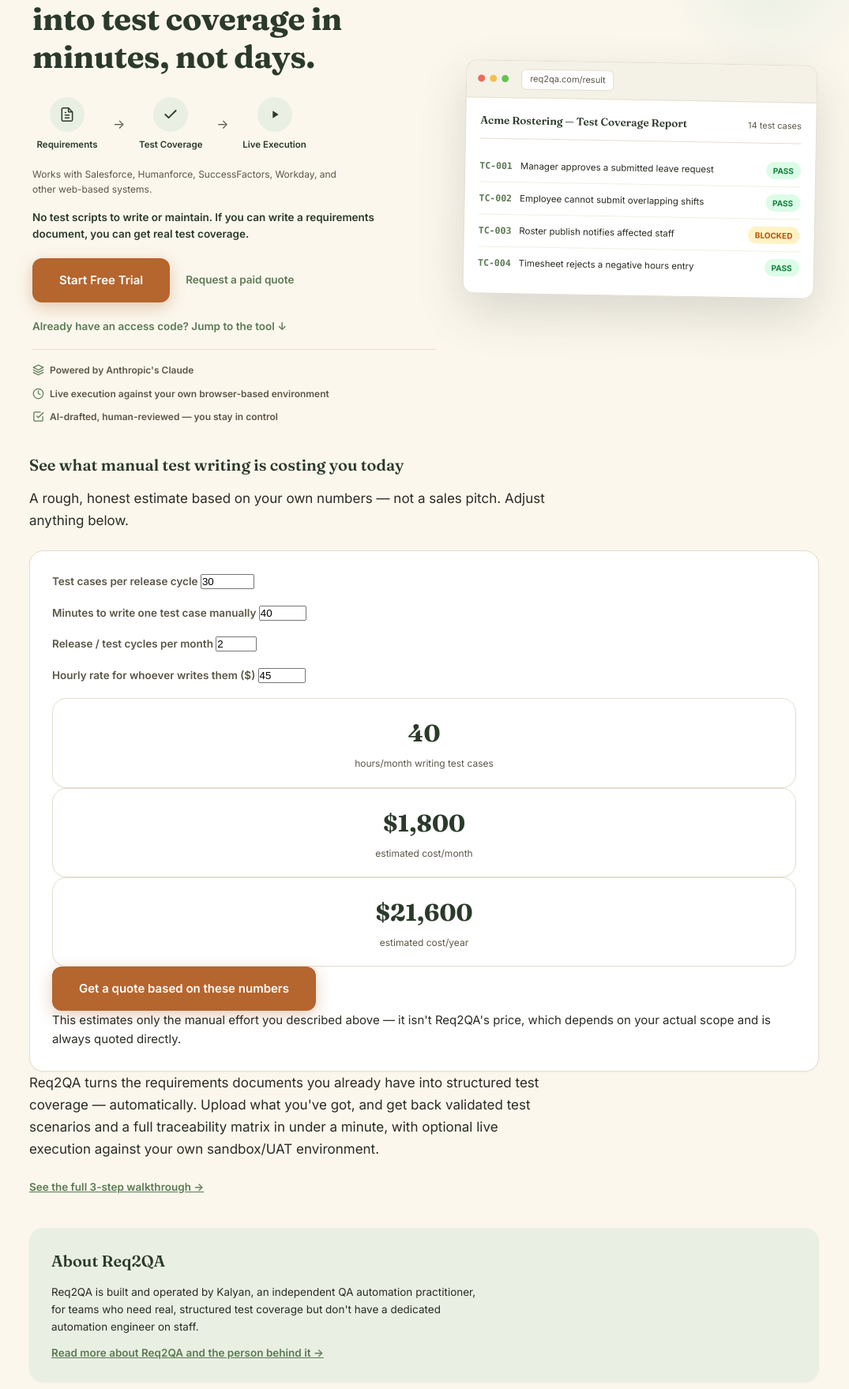
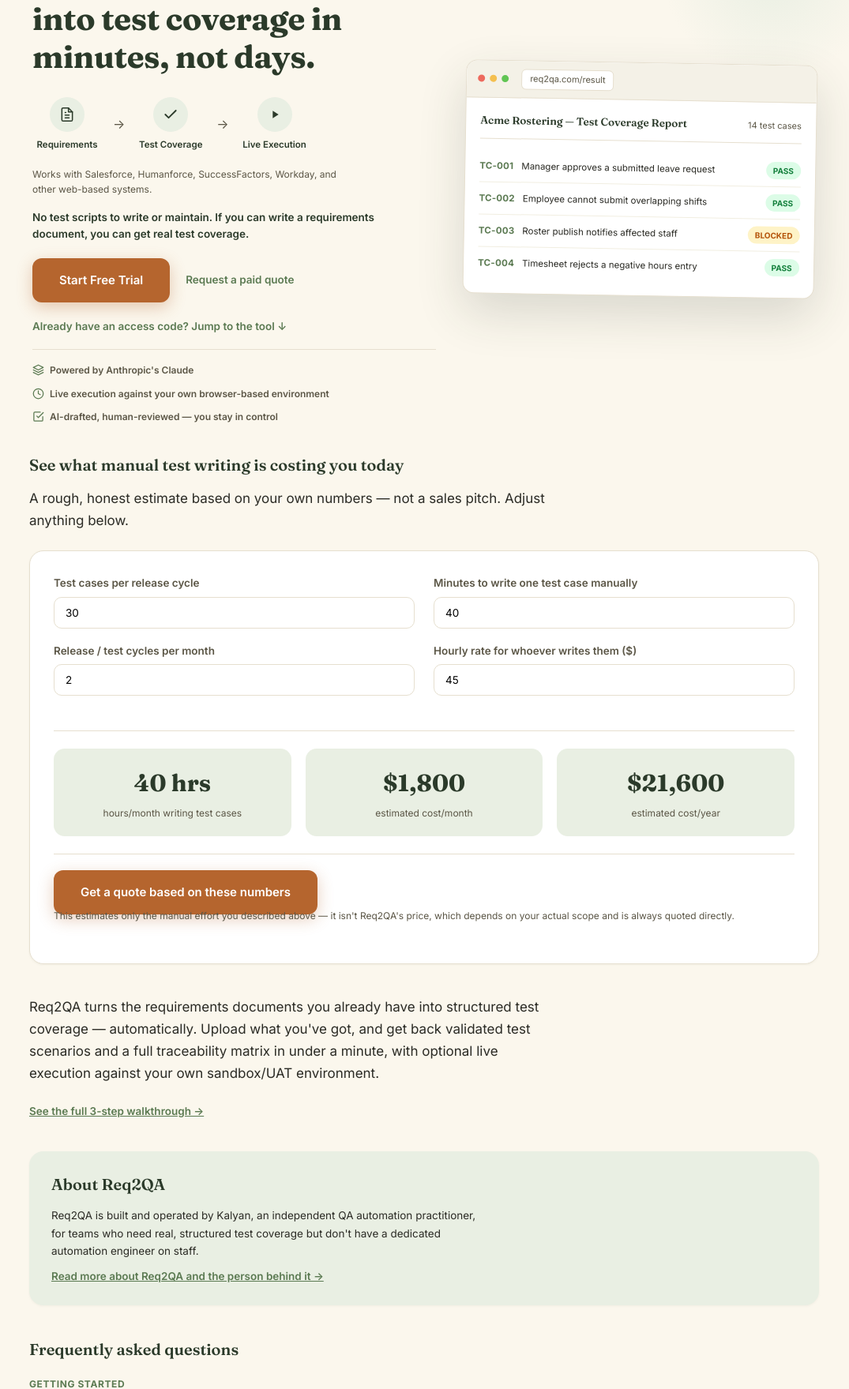
Before and after one commit to knagelli/Smart-QA-Tool, a FastAPI app: page / in a window 1280 px wide. Shown: the part 211-1970 px from the top of the page at 79% size, without its empty margins (103-1178 px from the left). Run offline with FastAPI, Linux system fonts and the light colour scheme.

Commit message:
Add files via upload

```diff
--- /dev/null
+++ b/app/static/roi_calculator.js
@@ -0,0 +1,57 @@
+(function () {
+  var tc = document.getElementById("calc-tc");
+  var min = document.getElementById("calc-min");
+  var cycles = document.getElementById("calc-cycles");
+  var rate = document.getElementById("calc-rate");
+  if (!tc || !min || !cycles || !rate) return; // section not on this page
+
+  var outHours = document.getElementById("calc-out-hours");
+  var outMonth = document.getElementById("calc-out-month");
+  var outYear = document.getElementById("calc-out-year");
+  var cta = document.getElementById("calc-cta");
+
+  function fmtMoney(n) {
+    return "$" + Math.round(n).toLocaleString("en-AU");
+  }
+  function fmtHours(n) {
+    // One decimal only when it's not a whole number, so "40" doesn't show
+    // as "40.0" but "6.5" still shows its half-hour.
+    var rounded = Math.round(n * 10) / 10;
+    return (rounded % 1 === 0 ? rounded.toFixed(0) : rounded.toFixed(1)) + " hrs";
+  }
+
+  function clampPositive(v, fallback) {
+    var n = parseFloat(v);
+    return isFinite(n) && n > 0 ? n : fallback;
+  }
+
+  function recalc() {
+    var tcVal = clampPositive(tc.value, 0);
+    var minVal = clampPositive(min.value, 0);
+    var cyclesVal = clampPositive(cycles.value, 0);
+    var rateVal = clampPositive(rate.value, 0);
+
+    var hoursPerMonth = (tcVal * minVal * cyclesVal) / 60;
+    var costPerMonth = hoursPerMonth * rateVal;
+    var costPerYear = costPerMonth * 12;
+
+    outHours.textContent = fmtHours(hoursPerMonth);
+    outMonth.textContent = fmtMoney(costPerMonth);
+    outYear.textContent = fmtMoney(costPerYear);
+
+    if (cta) {
+      var body = "Company: \nWhat you are testing (platform/app): \n\n" +
+        "For reference, based on the calculator on your site:\n" +
+        "- " + tcVal + " test cases per cycle\n" +
+        "- " + cyclesVal + " cycles/month\n" +
+        "- currently about " + fmtHours(hoursPerMonth) + "/month and " + fmtMoney(costPerMonth) + "/month manually\n";
+      cta.href = "mailto:kalyan@req2qa.com?subject=" + encodeURIComponent("Access request - Req2QA") +
+        "&body=" + encodeURIComponent(body);
+    }
+  }
+
+  [tc, min, cycles, rate].forEach(function (el) {
+    el.addEventListener("input", recalc);
+  });
+  recalc();
+})();
--- a/app/static/style.css
+++ b/app/static/style.css
@@ -43,7 +43,7 @@ body{font-family:'Inter',-apple-system,BlinkMacSystemFont,"Segoe UI",system-ui,s
 .card{background:var(--cream-card);border:1px solid var(--border);border-radius:18px;padding:28px;
   box-shadow:0 1px 3px rgba(43,58,42,.05)}
 .form label{display:block;font-size:13.5px;font-weight:600;color:var(--muted);margin-bottom:18px}
-.form input[type=text],.form input[type=password],.form input[type=file],.form input[type=email]{
+.form input[type=text],.form input[type=password],.form input[type=file],.form input[type=email],.form input[type=number]{
   display:block;width:100%;margin-top:6px;padding:11px 14px;border:1px solid var(--border);
   border-radius:10px;font-size:13.5px;font-family:inherit;background:#fff}
 .form input:focus,.form textarea:focus{outline:2px solid var(--blue);outline-offset:1px}
@@ -237,7 +237,13 @@ button:active,.btn:active{transform:scale(.98)}
 .mock-tc-row{display:flex;align-items:center;gap:10px;padding:9px 0;
   border-bottom:1px solid #F1EEE1;font-size:11.5px}
 .mock-tc-row:last-child{border-bottom:none}
-.mock-tc-id{font-family:monospace;color:var(--blue);font-weight:700;flex:0 0 auto}
+/* Deliberately NOT font-family:monospace here (unlike .step-card-hdr .step-id
+   elsewhere) - in a small polished hero mockup, a browser-default monospace
+   font reads as a jarring third typeface next to Inter/Fraunces, which is
+   exactly the inconsistency this mockup was meant to fix, not add to. Kept
+   in the site's one type system instead, differentiated by weight/color/
+   letter-spacing rather than typeface. */
+.mock-tc-id{font-family:inherit;letter-spacing:.02em;color:var(--blue);font-weight:700;flex:0 0 auto}
 .mock-tc-title{color:var(--text);flex:1 1 auto;white-space:nowrap;overflow:hidden;text-overflow:ellipsis}
 .mock-pill{flex:0 0 auto;font-size:10px;font-weight:700;padding:3px 9px;border-radius:999px}
 .mock-pill-pass{background:#DCFCE7;color:#15803D}
@@ -326,6 +332,23 @@ button:active,.btn:active{transform:scale(.98)}
 .pricing-callout strong{color:var(--navy)}
 .pricing-callout a{color:var(--blue);font-weight:600}
 
+/* Time & cost calculator - deliberately reuses existing shared classes
+   (.card, .form label/input, .card.stat .n/.l) rather than introducing new
+   font sizes/styles, per the standing lesson from the batch-d5 monospace
+   miss. Estimates the COST OF THE STATUS QUO (manual test-case writing)
+   from numbers the visitor enters - never Req2QA's own price - so it stays
+   compatible with the site's quote-only pricing decision while still
+   making a concrete, personal, numeric case. See
+   claude/visual-consistency-type-scale-plan-2026-09-15.md. */
+.calc-band{margin-bottom:40px}
+.calc-card{padding:30px}
+.calc-inputs{display:grid;grid-template-columns:1fr 1fr;gap:0 24px;margin-bottom:26px}
+@media (max-width:560px){.calc-inputs{grid-template-columns:1fr}}
+.calc-results{display:flex;gap:18px;flex-wrap:wrap;padding:22px 0;margin-bottom:20px;
+  border-top:1px solid var(--border);border-bottom:1px solid var(--border)}
+.calc-results .card.stat{flex:1 1 140px;background:var(--sky);border:none;box-shadow:none;border-radius:14px}
+.calc-note{font-size:12px;color:var(--muted);margin-top:-8px;margin-bottom:20px}
+
 /* FAQ category grouping - subheadings above each cluster of existing
    <details> items, no change to the items themselves. */
 .faq-group + .faq-group{margin-top:22px}
```
